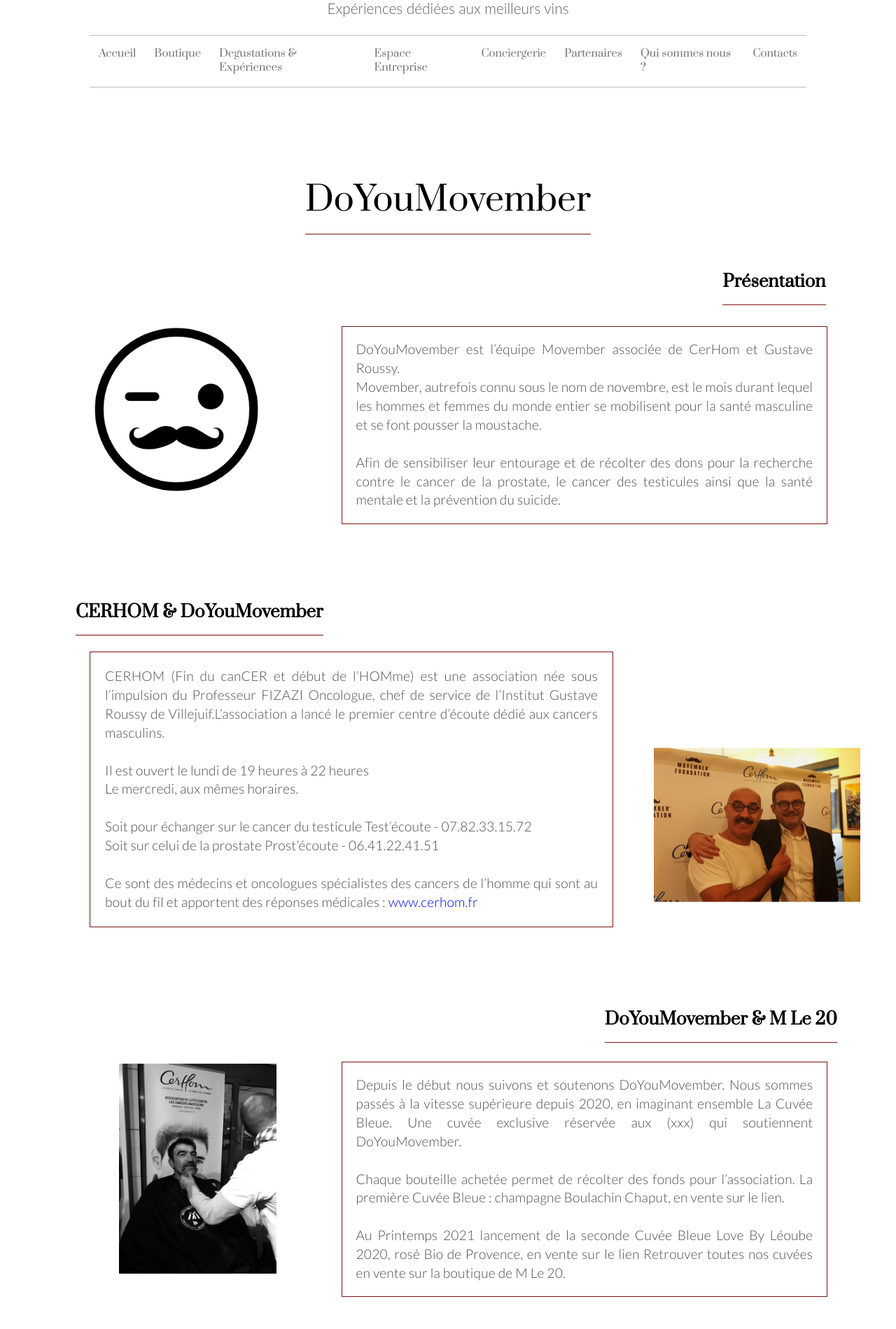
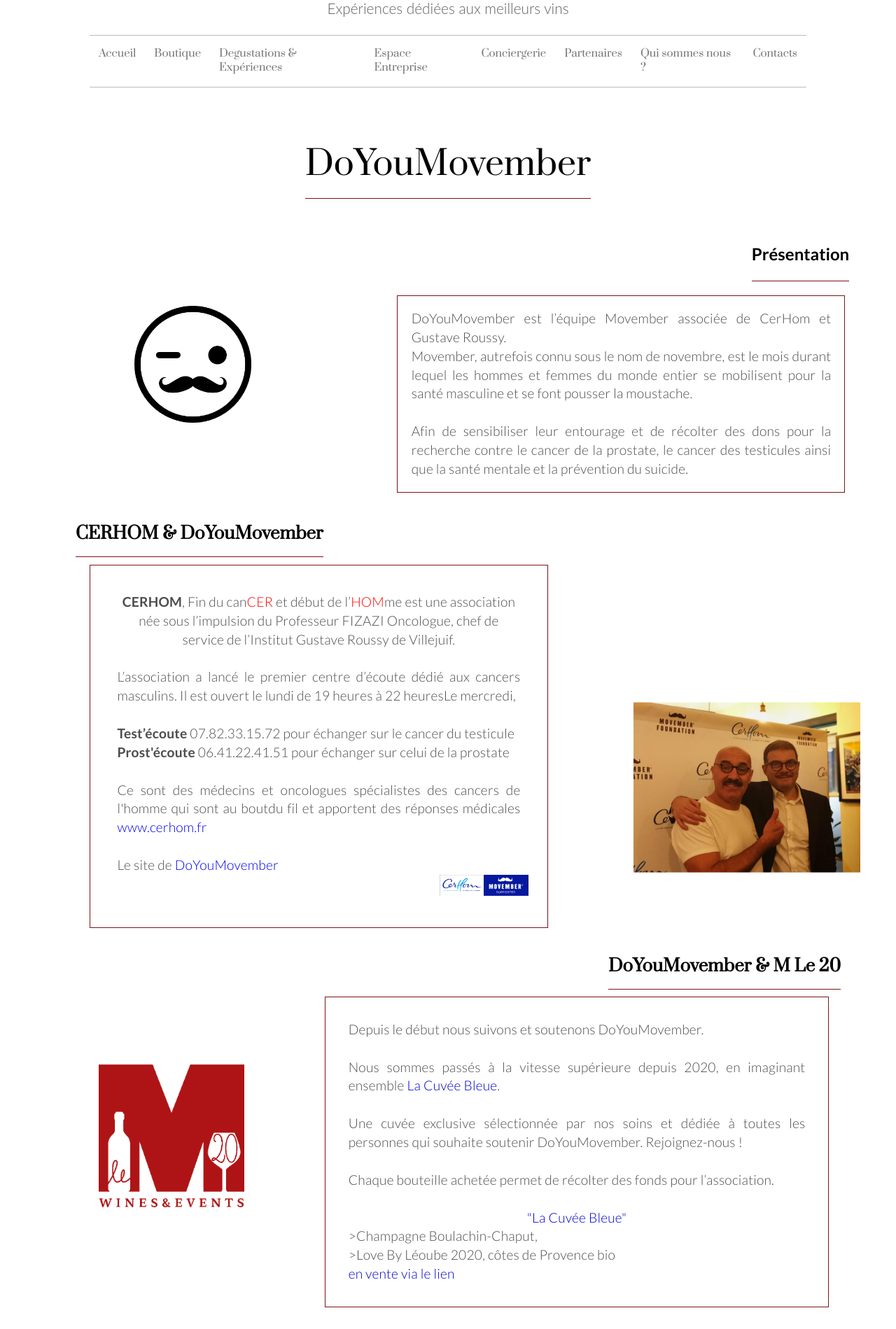
Before and after one commit to robLittiere/Mle20, a PHP site: page /public/Partenariat/movember.html in a window 1280 px wide. Shown: the part 262-2161 px from the top of the page at 70% size. Run offline with PHP 8.4, Linux system fonts and the light colour scheme; some libraries are stand-ins or nearby versions; some web fonts are replaced.

Commit message:
modif page doyoumovember

```diff
--- a/public/Partenariat/movember.html
+++ b/public/Partenariat/movember.html
@@ -161,17 +161,16 @@
 
         <div class="content_logoMov">
 
+            <div class="logoMovember">
+                <img src="../assets/LogoMovember.png" alt="logoMovember">
+            </div>
+
+            <div class="descript_logoMov">
                 <div class="movember__container_logoMov">
                     <div class="movember__baseline_logoMov">
                         <h2>Présentation</h2>
                     </div>
                 </div>
-
-            <div class="logoMovember">
-                <img src="../assets/LogoMovember.png" alt="logoMovember" height="25%" width="25%">
-            </div>
-
-            <div class="descript_logoMov">
                 <p>
                     DoYouMovember est l’équipe Movember associée de CerHom et Gustave Roussy.<br>
                     Movember, autrefois connu sous le nom de novembre, est le mois durant lequel les
@@ -190,17 +189,29 @@
                     <h2>CERHOM & DoYouMovember</h2>
                 </div>
             </div>
+
             <div class="steph_bruno">
                 <div class="descript_contact">
+                        <div class="contactCenter">
+                            <P>
+                                <b>CERHOM</b>, Fin du can<font color='red'>CER</font> et début de l’<font color='red'>HOM</font>me est une association née sous l’impulsion du Professeur FIZAZI Oncologue,
+                                chef de service de l’Institut Gustave Roussy de Villejuif.<br><br>
+                            </P>
+                        </div>
                        <p>
-                        CERHOM (Fin du canCER et début de l’HOMme) est une association née sous l’impulsion du Professeur FIZAZI Oncologue,
-                        chef de service de l’Institut Gustave Roussy de Villejuif.L’association a lancé le premier centre d’écoute dédié
-                        aux cancers masculins.<br><br>
-                        Il est ouvert le lundi de 19 heures à 22 heures<br>Le mercredi, aux mêmes
-                        horaires.<br><br>Soit pour échanger sur le cancer du testicule
-                        Test’écoute - 07.82.33.15.72<br>Soit sur celui de la prostate Prost’écoute - 06.41.22.41.51<br><br> Ce sont des médecins et oncologues spécialistes des cancers de l’homme qui sont au bout du
-                        fil et apportent des réponses médicales : <a href="http://cerhom.fr/">www.cerhom.fr</a>
+                            L’association a lancé le premier centre d’écoute dédié aux cancers masculins.
+                            Il est ouvert le lundi de 19 heures à 22 heuresLe mercredi,<br><br>
+                            <b>Test’écoute</b>  07.82.33.15.72 pour échanger sur le cancer du testicule<br>
+                            <b>Prost'écoute</b> 06.41.22.41.51 pour échanger sur celui de la prostate<br><br>
+
+                            Ce sont des médecins et oncologues spécialistes des cancers de l'homme qui sont au boutdu fil et apportent des réponses médicales <a href="http://cerhom.fr/">www.cerhom.fr</a> <br><br>
+                            Le site de <a href="https://fr.movember.com/">DoYouMovember</a>
                        </p>
+
+                        <div class="logoCerhom">
+                            <img src="../assets/logo CERHOM X MOVEMBER.png"  alt="logocerhom movember" height="110%" width="110%">
+                        </div>
+
                 </div>
 
                 <figure class="snip_SB">
@@ -214,38 +225,40 @@
                 </figure>
             </div>
        </div>
+
         <div class="content_VM">
-
             <div class="movember__container_VM">
                 <div class="movember__baseline_VM">
                     <h2>DoYouMovember & M Le 20</h2>
                 </div>
             </div>
             <div class="Vincent_moustache">
-                <figure class="snip_VM">
-                    <figcaption>
-                        <h4>Vincent Moustache</h4>
-                        <p>
-                            Lorem ipsum dolor sit amet consectetur adipisicing elit.
-                        </p>
-                    </figcaption>
-                    <img src="../assets/Vincent_Moustache.jpg" alt="Vincent Moustache">
-                </figure>
+                <div class="logo_mle20">
+                    <img src="../assets/LogoMle20.png" alt="Logo Mle20" height="75%" width="75%">
+                </div>
+            </div>
 
             <div class="descript_VM">
+
+
                 <p>
-                        Depuis le début nous suivons et soutenons DoYouMovember. Nous sommes passés à la vitesse
-                        supérieure depuis 2020, en imaginant ensemble La Cuvée Bleue. Une cuvée exclusive réservée
-                        aux (xxx) qui soutiennent DoYouMovember.<br><br>
-                        Chaque bouteille achetée permet de récolter des fonds pour l’association.
-                        La première Cuvée Bleue : champagne Boulachin Chaput, en vente sur le lien.<br><br>
-                        Au Printemps 2021 lancement de la seconde Cuvée Bleue
-                        Love By Léoube 2020, rosé Bio de Provence, en vente sur le lien
-                        Retrouver toutes nos cuvées en vente sur la boutique de M Le 20.
+                    Depuis le début nous suivons et soutenons DoYouMovember.<br><br> Nous sommes passés à la vitesse
+                    supérieure depuis 2020, en imaginant ensemble <font color='#0000CD'>La Cuvée Bleue</font>.<br><br>
+                    Une cuvée exclusive sélectionnée par nos soins et dédiée à toutes les personnes qui souhaite soutenir DoYouMovember. Rejoignez-nous !<br><br>
+                    Chaque bouteille achetée permet de récolter des fonds pour l’association.<br><br>
+
+                    <div class="VMcenter">
+                        <font color='#0000CD'>"La Cuvée Bleue"</font>
+                    </div>
+
+                    >Champagne Boulachin-Chaput,<br>
+                    >Love By Léoube 2020, côtes de Provence bio<br>
+                    <font color='#0000CD'>en vente via le lien</font>
                 </p>
+
             </div>
        </div>
-        </div>
+
         <div class="content_bottle">
 
             <div class="movember__container_bottle">
@@ -256,14 +269,23 @@
 
             <div class="bottle">
                 <div class="descript_product">
+
+                    <div class="productCenter">
                         <p>
-                        La Cuvée Bleue a été produite avec les Champagnes Boulachin-Chaput pour récolter des fonds et lutter contre les Cancers Masculins.
-                        Faire plaisir à vos convives tout en aidant la recherche contre le cancer, c’est possible !<br><br> En effet,
-                        les profits réalisés sur ces ventes sont reversés à la lutte contre les cancers masculins au profit de CerHom (association française)  & Movember (ONG internationale).<br><br>
-                        Le prix de la bouteille est de 22 € + frais de port et vendue par carton de 6 partout en france => 140€ le carton de 6
-                        Le Franco de port au-delà de 120 bouteilles livrées en un même lieu.<br><br>
+                            <font color='#0000CD'>La Cuvée Bleue</font> a été produite avec les Champagnes Boulachin-Chaput pour récolter des fonds et lutter contre les Cancers Masculins.
+                            Faire plaisir à vos convives tout en aidant la recherche contre le cancer, <font color ='red'>c’est possible !</font><br><br>
+                        </p>
+                    </div>
 
-                        Pour commander : <a href="http://bit.ly/champagneCuveeBleue">http://bit.ly/champagneCuveeBleue</a>
+                    <p>
+                        les profits réalisés sur ces ventes sont reversés à la lutte contre les cancers masculins au profit
+                         <div class="productCenter"> de CerHom (association française)  & Movember (ONG internationale).</div>
+                         Prix de la bouteille de 75 cl, vente par caisse carton de 6 bouteilles<br>
+                         &nbsp&nbsp&nbsp&nbsp > 22 €, enlèvement Colombes<br>
+                         &nbsp&nbsp&nbsp&nbsp > 24 €, franco de port en France métropolitaine
+                        <br>
+                        Franco de port, en France métropolitaine, au-delà de 120 bouteilles livrées en un même lieu
+                        Passez vos commandes pour la bonne cause : <a href="http://bit.ly/champagneCuveeBleue">http://bit.ly/champagneCuveeBleue</a>
                     </p>
                 </div>
 
@@ -278,6 +300,36 @@
                 </figure>
             </div>
         </div>
+
+        <div class="dymEvent">
+
+            <figure class="snip_VM">
+                <figcaption>
+                    <h4>Vincent Moustache</h4>
+                    <p>
+                        Lorem ipsum dolor sit amet consectetur adipisicing elit.
+                    </p>
+                </figcaption>
+                <img src="../assets/Vincent_Moustache.jpg" alt="Vincent Moustache">
+            </figure>
+
+           <div class="descript_logoMov">
+               <div class="dym__container_logoMov">
+                   <div class="dym__baseline_logoMov">
+                       <h2>Evenements DoYouMovember</h2>
+                    </div>
+                </div>
+                <p>
+                    Chaque Année DoYouMovember organise une soirée le troisième jeudi du mois de novembre. <br>
+                    Cette soirée placée sous le signe de la convivialité se déroule dans le centre de Paris et permet à l’association de récolter des fonds. Moyennant une participation forfaitaire vous pourrez <br>
+                    lors de cette soirée découvrir de subtiles animations imaginées par Stéphane et renouvelées chaque année. <br>
+                    Vous souhaitez vous inscrire <br>
+                    Stéphane BEAUMONT @ stefbeaumont@doyoumovember.fr <br>
+                </p>
+            </div>
+
+        </div>
+
     </div>
 </body>
 
--- a/public/styles/animationpicture.css
+++ b/public/styles/animationpicture.css
@@ -20,9 +20,9 @@
   .snip_SB img {
     position: absolute;
     right: 0%;
-    top: 50%;
+    top: 25%;
     opacity: 1;
-    width: 100%;
+    width: 110%;
     -webkit-transform: translate(0%, -50%);
     transform: translate(0%, -50%);
   }
@@ -32,7 +32,7 @@
     left: 0;
     -webkit-transform: translateY(-50%);
     transform: translateY(-50%);
-    margin-top: 33%;
+    margin-top: 17%;
   }
   .snip_SB h4,
   .snip_SB p {
@@ -82,17 +82,17 @@
   }
   .snip_VM img {
     position: absolute;
-    left: 0%;
-    top: 50%;
+    right: 0%;
+    top: 65%;
     opacity: 1;
-    width: 90%;
+    width: 45%;
     -webkit-transform: translate(0%, -50%);
     transform: translate(0%, -50%);
   }
   .snip_VM figcaption {
     position: absolute;
     width: 70%;
-    left: 0;
+    right: 0;
     -webkit-transform: translateY(-50%);
     transform: translateY(-50%);
     margin-top: 35%;
@@ -111,8 +111,8 @@
   }
   .snip_VM:hover img,
   .snip_VM.hover img {
-    width: 60%;
-    left: -20%;
+    width: 40%;
+    right: -20%;
   }
   .snip_VM:hover figcaption h4,
   .snip_VM.hover figcaption h4,
@@ -122,7 +122,7 @@
     transform: translateX(0%);
     max-width: 70%;
     margin-top: 5%;
-    margin-left: 10%;
+    margin-right: 10%;
     opacity: 1;
   }
   /* animation for picture of bottle */
@@ -136,7 +136,7 @@
     color: #000000;
     float: right;
     margin-right: 8%;
-    margin-top: -22.5%;
+    margin-top: -18.5%;
   }
   .snip_bottle * {
     -webkit-box-sizing: border-box;
--- a/public/styles/movember.css
+++ b/public/styles/movember.css
@@ -22,11 +22,12 @@ background-color: white;
   display: flex;
   align-items: center;
   flex-direction: column;
+  margin-top: -4%;
 }
 .movember__baseline{
   padding-bottom: 1em;
   border-bottom: 1px solid rgb(124, 19, 19);
-  margin-bottom: 4%;
+  margin-bottom: 1%;
 }
 .movember__baseline h1{
   font-size: 3em;
@@ -38,47 +39,47 @@ background-color: white;
   display: flex;
   align-items: center;
   flex-direction: column;
-  margin-left: 68%;
 }
 .movember__baseline_logoMov{
+  padding-left: 80%;
+  margin-bottom: 2%;
+}
+.movember__baseline_logoMov h2{
+  margin-bottom: 5%;
+  color: black;
   padding-bottom: 1em;
   border-bottom: 1px solid rgb(124, 19, 19);
-  margin-bottom: 0.5%;
 }
 
-.movember__baseline_logoMov h2{
-  font-weight: 25%;
-  color: black;
-}
 /* Presentation div with logo and description*/
 .content_logoMov{
-  margin-left: 15%;
-  margin-bottom: 6%;
+  display: flex;
+  justify-content: space-evenly;
 }
 .logoMovember{
-  margin-bottom: -25%;
-  margin-left: -8%;
-
+  width: 33%;
+}
+.logoMovember img{
+  padding: 28% 33% 33% 23%;
+  width: 50%;
 }
 .descript_logoMov{
-  margin-left: 20%;
-  margin-bottom: 3%;
+  width: 50%;
+  padding-top: 4%;
+
   font-family: 'Lato';
   font-size: medium;
-  max-width: 60%;
 }
 .descript_logoMov p{
-  padding: 1%;
-  text-align: justify;
   border: 1px solid rgb(124, 19, 19);
   color: rgb(78, 76, 76);
+
+  font-size: 1.2em;
+  font-weight: 300;
+  letter-spacing: 0.2px;
+
   text-align: justify;
   flex: 0.6;
-  width: 100%;
-  font-size: 1.2em;
-  margin-left: 12%;
-  font-weight: 300;
-  letter-spacing: 0.2px;
   line-height: 1.4em;
   padding: 3%;
 }
@@ -92,7 +93,7 @@ background-color: white;
 .movember__baseline_SB{
   padding-bottom: 1em;
   border-bottom: 1px solid rgb(124, 19, 19);
-  margin-bottom: 4%;
+  margin-bottom: 2%;
 }
 
 .movember__baseline_SB h2{
@@ -101,17 +102,115 @@ background-color: white;
 }
 /* contact div with Stephane&Bruno image*/
 .content_SB{
-  margin-bottom: 6%;
+  margin-top: -2%;
 }
-.descript_contact{
+.descript_contact {
   margin-left: 10%;
   margin-top: 0%;
   margin-bottom: 3%;
   font-family: 'Lato';
+  font-size: small;
+  max-width: 45%;
+}
+
+.descript_contact {
+  padding: 1%;
+  text-align: justify;
+  border: 1px solid rgb(124, 19, 19);
+  flex: 0.6;
+  width: 100%;
+  font-size: 1.2em;
+  font-weight: 300;
+  letter-spacing: 0.2px;
+  line-height: 1.4em;
+  color: rgb(78, 76, 76);
+  padding: 3%;
+}
+
+.contactCenter{
+  text-align: center;
+}
+
+.logoCerhom{
+  margin-left: 80%;
+}
+/*div title for VM title*/
+.movember__container_VM{
+  display: flex;
+  align-items: center;
+  flex-direction: column;
+  margin-left: 55%;
+}
+.movember__baseline_VM{
+  padding-bottom: 1em;
+  border-bottom: 1px solid rgb(124, 19, 19);
+  margin-bottom: 2%;
+}
+.movember__baseline_VM h2{
+  font-weight: 25%;
+  color: black;
+}
+/* presentation of partner with mle20 div with VM image*/
+.content_VM{
+  margin-left: 15%;
+  margin-bottom: 2%;
+}
+.Vincent_moustache{
+  margin-left:-5%;
+}
+.logo_mle20{
+  margin-top: 8%;
+  float: left
+}
+.descript_VM{
+  margin-bottom: 3%;
+  font-family: 'Lato';
+  max-width: 60%;
+  border: 1px solid rgb(124, 19, 19);
+  color: rgb(78, 76, 76);
+  text-align: justify;
+  flex: 0.6;
+  width: 100%;
+  font-size: 1.2em;
+  margin-left: 25%;
+  font-weight: 300;
+  letter-spacing: 0.2px;
+  line-height: 1.4em;
+  padding: 3%;
+}
+.VMcenter{
+  text-align: center;
+}
+/*div title for product title*/
+.movember__container_bottle{
+  display: flex;
+  align-items: center;
+  flex-direction: column;
+  margin-right: 74%;
+}
+.movember__baseline_bottle{
+  padding-bottom: 1em;
+  border-bottom: 1px solid rgb(124, 19, 19);
+  margin-bottom: 2%;
+}
+
+.movember__baseline_bottle h2{
+  font-weight: 25%;
+  color: black;
+}
+/* service of partner div with bottle img */
+.content_bottle{
+  margin-bottom: 2%;
+}
+.descript_product{
+  margin-left: 10%;
+  margin-top: 0%;
+  font-family: 'Lato';
   font-size: medium;
   max-width: 55%;
 }
-.descript_contact p{
+
+.descript_product {
   padding: 1%;
   text-align: justify;
   border: 1px solid rgb(124, 19, 19);
@@ -125,91 +224,24 @@ background-color: white;
   color: rgb(78, 76, 76);
   padding: 3%;
 }
-/*div title for VM title*/
-.movember__container_VM{
-  display: flex;
-  align-items: center;
-  flex-direction: column;
-  margin-left: 54%;
-}
-.movember__baseline_VM{
-  padding-bottom: 1em;
-  border-bottom: 1px solid rgb(124, 19, 19);
-  margin-bottom: 1%;
+
+.productCenter{
+  text-align: center;
 }
 
-.movember__baseline_VM h2{
-  font-weight: 25%;
-  color: black;
-}
-/* presentation of partner with mle20 div with VM image*/
-.content_VM{
-  margin-left: 15%;
-  margin-bottom: 6%;
-}
-.descript_VM{
-  margin-left: 20%;
-  margin-top: 2%;
-  margin-bottom: 3%;
-  font-family: 'Lato';
-  font-size: medium;
-  max-width: 60%;
-}
-.descript_VM p{
-  padding: 1%;
-  text-align: justify;
-  border: 1px solid rgb(124, 19, 19);
-  color: rgb(78, 76, 76);
-  text-align: justify;
-  flex: 0.6;
-  width: 100%;
-  font-size: 1.2em;
-  margin-left: 12%;
-  font-weight: 300;
-  letter-spacing: 0.2px;
-  line-height: 1.4em;
-  padding: 3%;
-}
-/*div title for product title*/
-.movember__container_bottle{
+/* div for dym event*/
+
+.dymEvent{
   display: flex;
-  align-items: center;
-  flex-direction: column;
-  margin-right: 74%;
-}
-.movember__baseline_bottle{
-  padding-bottom: 1em;
-  border-bottom: 1px solid rgb(124, 19, 19);
-  margin-bottom: 8%;
+  justify-content: space-evenly;
+
+  margin-bottom: 5%;
 }
 
-.movember__baseline_bottle h2{
-  font-weight: 25%;
-  color: black;
+.dym__baseline_logoMov h2{
+  margin-bottom: 2% ;
+  margin-left: 75%;
+  width: min-content;
+
+  border-bottom: 1px solid rgb(124, 19, 19);
 }
-/* service of partner div with bottle img */
-.content_bottle{
-  margin-bottom: 6%;
-}
-.descript_product{
-  margin-left: 10%;
-  margin-top: 0%;
-  margin-bottom: 3%;
-  font-family: 'Lato';
-  font-size: medium;
-  max-width: 55%;
-}
-.descript_product p{
-  padding: 1%;
-  text-align: justify;
-  border: 1px solid rgb(124, 19, 19);
-  text-align: justify;
-  flex: 0.6;
-  width: 100%;
-  font-size: 1.2em;
-  font-weight: 300;
-  letter-spacing: 0.2px;
-  line-height: 1.4em;
-  color: rgb(78, 76, 76);
-  padding: 3%;
-}
```
Lines whose indentation alone changed are shown as unchanged.
